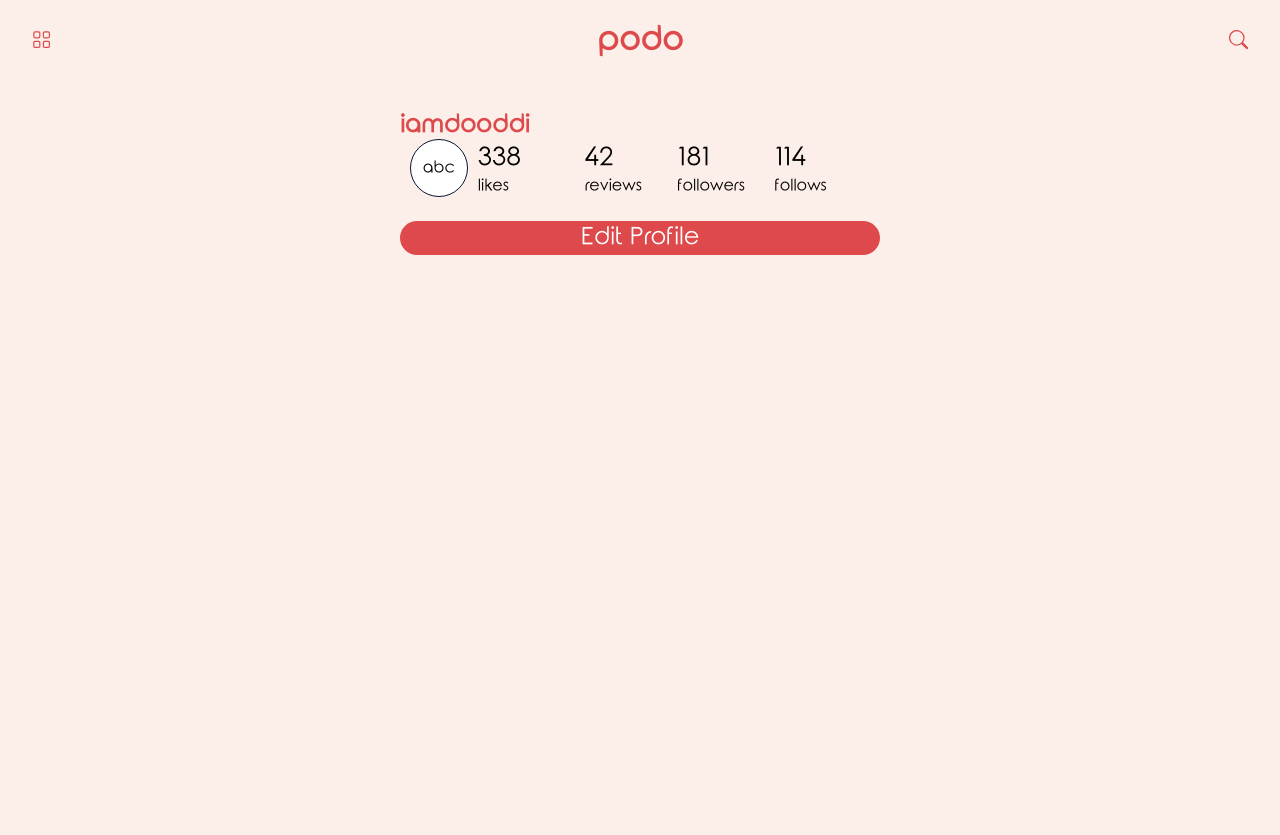
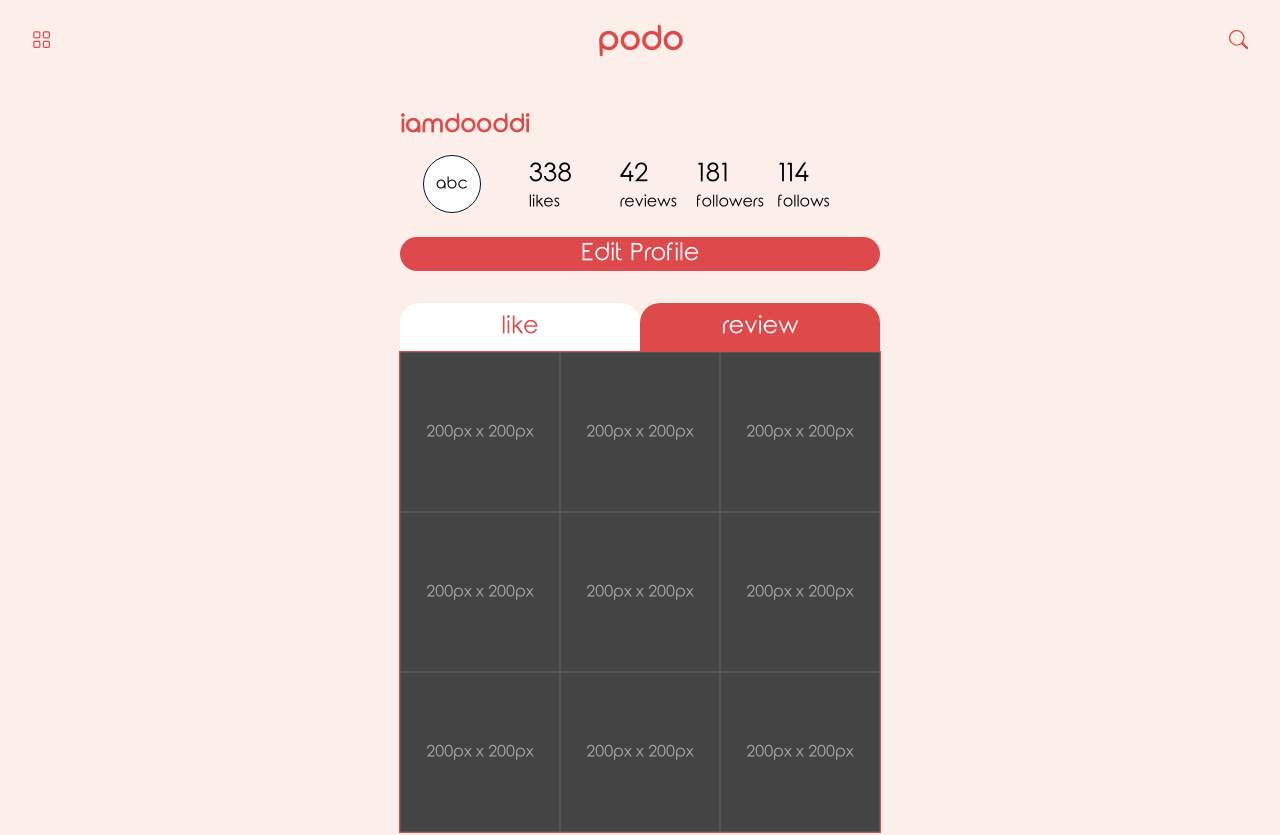
Before and after one commit to TREEANA/CSE416, a React (Create React App) app: page /profile in a window 1280 px wide. Shown: the top 835 px of the page. Built offline with nearby package versions, Linux system fonts and the light colour scheme; some icons are missing.

Commit message:
Profile
Profile

```diff
--- a/src/components/Profile/Profile.css
+++ b/src/components/Profile/Profile.css
@@ -1,5 +1,4 @@
 .profile{
-    height: 100vh;
     width: 480px;
     display: flex;
     align-items: center;
@@ -18,13 +17,14 @@
     display: flex;
     justify-content: space-between;
     margin-bottom: 1.0rem;
+    margin-top: 1.0rem
 }
 
 .profile__image{
     border-radius: 50%;
     width: 3.5rem;
     height: 3.5rem;
-    margin-right: 10px;
+    margin-right: 3rem;
     border: 1px solid var(--text-100);
     align-items: center;
     display: flex;
@@ -42,7 +42,7 @@
     display: flex;
     font-size: 1.6rem;
     line-height: 1.5;
-    margin-right: 4rem;
+    margin-right: 3rem;
     cursor: pointer;
 
 }
@@ -73,9 +73,74 @@ li {
     width: 480px;
     border-radius: 5rem;
     border-style: none;
+    padding: 1rem 0rem;
+    margin-bottom: var(--margin-out);
+}
+.profile__listcontainer{
+    display: flex;
+    justify-content: space-between;
+}
+
+.profile__selected{
+    display: flex;
+    justify-content: center;
+    align-items: center;
+    background-color: var(--bg-0);
+    color: var(--primary);
+    font-size: 1.5rem;;
+    height: 1rem;
+    width: 240px;
+    border: 1px solid;
+    border-color: var(--primary);
+    border-top-left-radius: 20px;
+    border-top-right-radius: 20px;;
+    border-style: none;
     font-size: 1.5rem;
     padding: 1rem 0rem;
+}
+.profile__unselected{
+    color: var(--bg-0);
+    font-size: 1.5rem;
+    display: flex;
+    justify-content: center;
+    align-items: center;
+    border: 1px solid;
+    background-color: var(--primary);
+    color: var(--bg-0);
+    font-size: 1.5rem;;
+    height: 1rem;
+    width: 240px;
+    border-color: var(--primary);
+    border-top-left-radius: 20px;
+    border-top-right-radius: 20px;;
+    border-style: none;
+    font-size: 1.5rem;
+    padding: 1rem 0rem;
+}
 
-
+.profile__list{
+    border: 1px solid;
+    border-color: var(--primary);
+    width: 480px;
+    height: 480px
 
 }
+
+.gallery__image {
+    background: #444;
+    border: 1px solid #555;
+    display: flex;
+    align-items: center;
+    justify-content: center;
+    color: #AAA;
+  }
+  .gallery__image > img {
+    width: 160px;
+    height: 160px;
+  }
+
+  .gallery {
+    display: grid;
+    grid-template-rows: 160px 160px 160px;
+    grid-template-columns: 160px 160px 160px;
+}
--- a/src/components/Profile/Profile.js
+++ b/src/components/Profile/Profile.js
@@ -1,11 +1,23 @@
-import React from "react";
+import React, { useState } from "react";
 import "./Profile.css";
 import { Link } from "react-router-dom";
 
 const Profile = () => {
+
+  const [profile__like, setProfile__like] = useState("profile__selected");
+  const [profile__review, setProfile__review] = useState("profile__unselected");
+  const click_like = () => {
+    setProfile__like("profile__selected");
+    setProfile__review("profile__unselected");
+
+  };
+
+  const click__review = () => {
+    setProfile__like("profile__unselected");
+    setProfile__review("profile__selected");
+  };
   return (
     <>
-    <div>
     <div class="profile">
 
       <div class ="profile__name">iamdooddi</div>
@@ -23,12 +35,51 @@ const Profile = () => {
 
       <div className="profile__editporfile">Edit Profile</div>
 
+      <div className="profile__listcontainer">
+        <div class={profile__like} onClick={click_like}>like</div>
+        <div class={profile__review} onClick={click__review}>review</div>
+      </div>
+      <div class="profile__list">
+        <div className="gallery">
+        <div className="gallery__image">
+         200px x 200px
+        </div>
+        <div className="gallery__image">
+         200px x 200px
+        </div>
+        <div className="gallery__image">
+         200px x 200px
+        </div>
+        <div className="gallery__image">
+         200px x 200px
+        </div>
+        <div className="gallery__image">
+         200px x 200px
+        </div>
+        <div className="gallery__image">
+         200px x 200px
+        </div>
+        <div className="gallery__image">
+         200px x 200px
+        </div>
+        <div className="gallery__image">
+         200px x 200px
+        </div>
+         <div className="gallery__image">
+         200px x 200px
+        </div>
+
+        </div>
+
+      </div>
+
+
+
+
 
 
 
     </div>
-    </div>
-
 
 
     </>
--- a/src/components/Sidebar/Sidebar.js
+++ b/src/components/Sidebar/Sidebar.js
@@ -36,6 +36,9 @@ const Sidebar = ({ sidebarStatus, toggleSidebar, toggleLoginModal, userstatus })
             <div className="sidebar__link" onClick={toggleSidebar}>
               <Link userstatus = {userstatus} to="/detail" > Detail</Link>
             </div>
+            <div className="sidebar__link" onClick={toggleSidebar}>
+              <Link userstatus = {userstatus} to="/Profile" > Profile</Link>
+            </div>
           </div>
         </div>
       </div>
```
Lines whose indentation alone changed are shown as unchanged.
